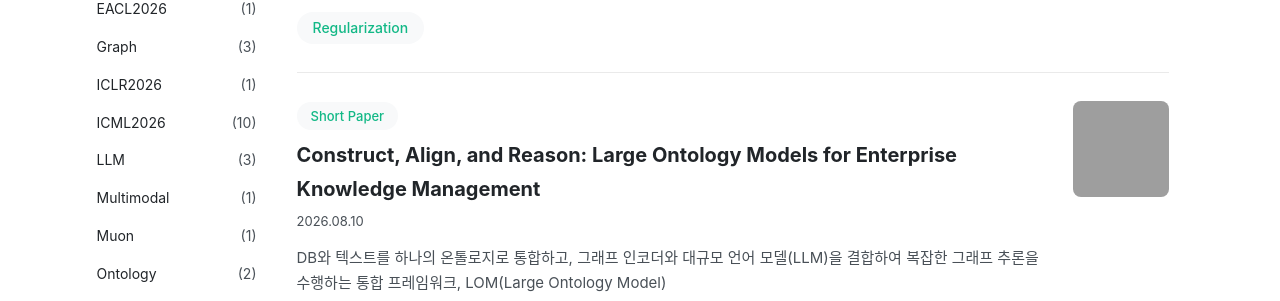
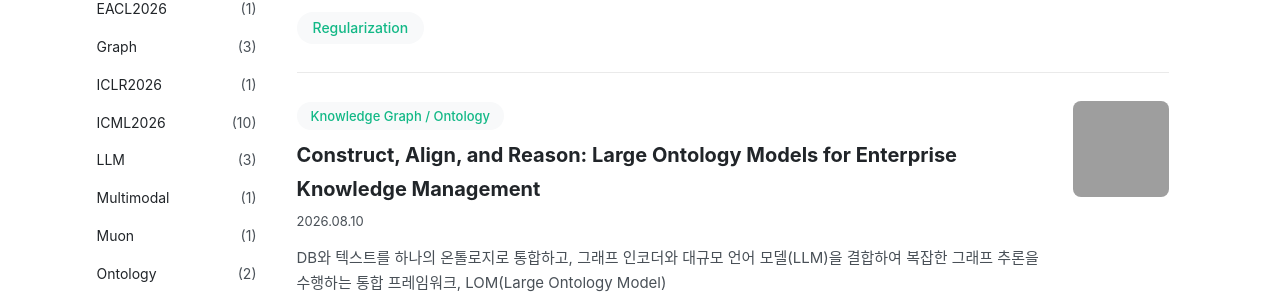
Before and after one commit to birdf00t/birdf00t.github.io, a Jekyll site: the page built from index.md, in a window 1280 px wide and 900 px high, scrolled down 2075 px, cut to the strip 152-453 px from the top of the window. Built offline with Jekyll 4.4.1, drawn with Linux system fonts in a browser that asks for light colours; grey boxes are pictures that could not be loaded.

Commit message:
글 수정: Construct, Align, and Reason: Large Ontology Models for Enterprise Knowledge Management

```diff
--- a/_posts/2026-08-10-construct-align-and-reason-large-ontology-models-for-enterprise-knowledge-management.md
+++ b/_posts/2026-08-10-construct-align-and-reason-large-ontology-models-for-enterprise-knowledge-management.md
@@ -2,7 +2,7 @@
 layout: post
 title: "Construct, Align, and Reason: Large Ontology Models for Enterprise Knowledge Management"
 date: 2026-08-10 09:00:16 +0900
-series: Short Paper
+series: Knowledge Graph / Ontology
 tags: [LLM, Ontology]
 ---
 
```
